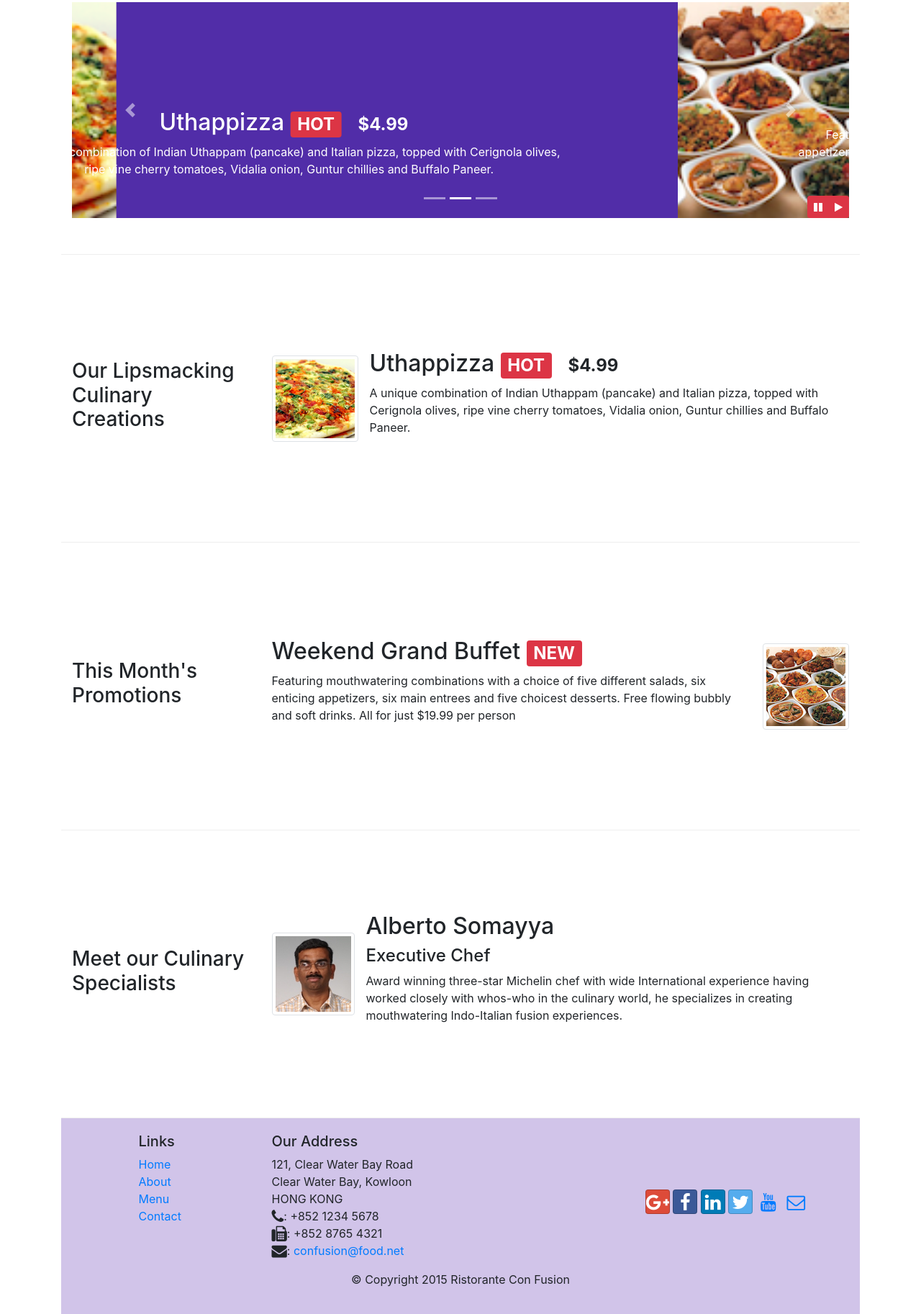
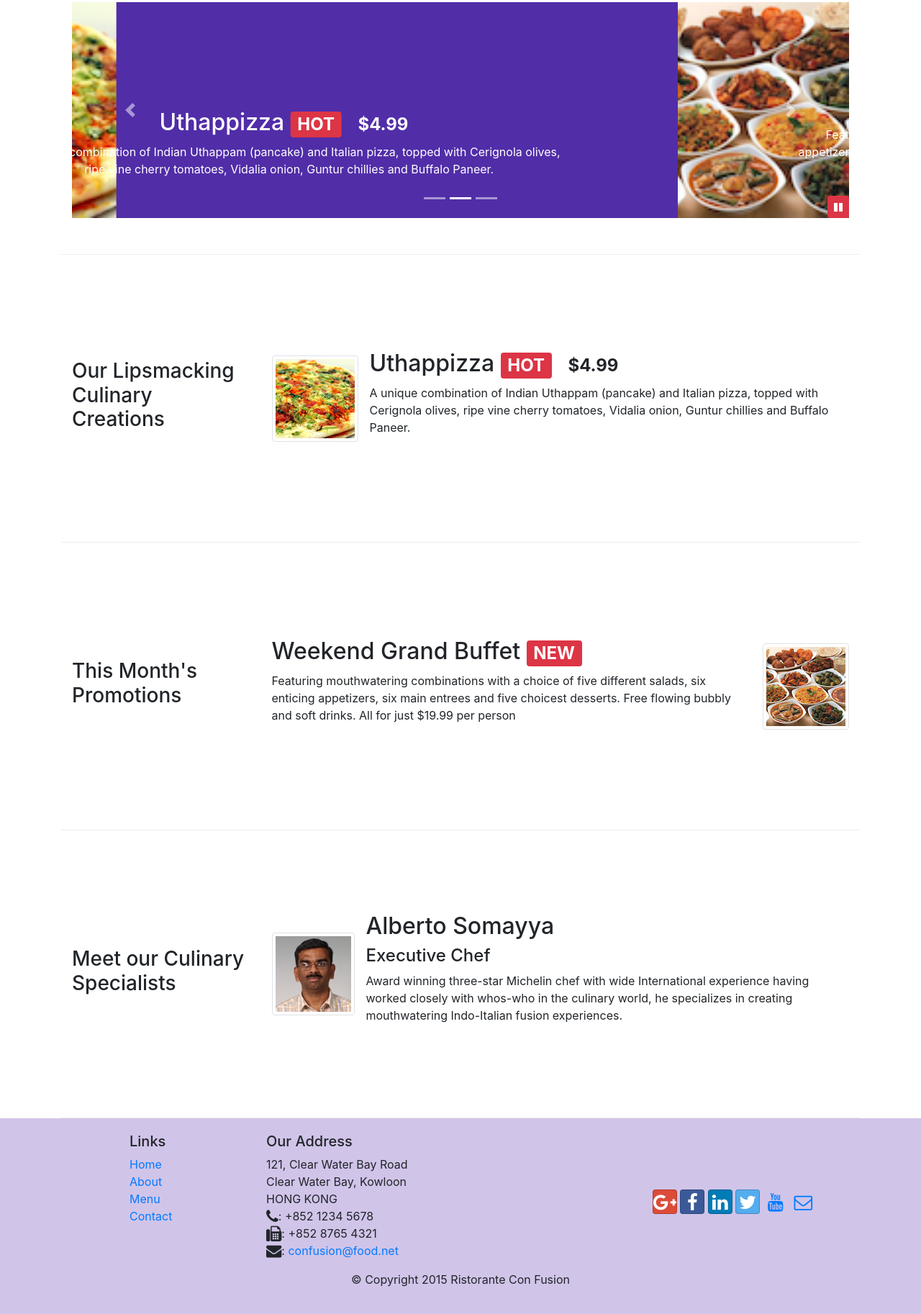
Before and after one commit to jsntcxy66/bootstrap4exercise, a website: page index.html in a window 1280 px wide. Shown: the part 381-2207 px from the top of the page at 72% size. Drawn offline with nearby package versions, Linux system fonts and the light colour scheme.

Commit message:
More Bootstrap JQuery

```diff
--- a/css/styles.css
+++ b/css/styles.css
@@ -60,7 +60,7 @@ body{
     min-height: 300px;
 }
 
-#carouselButtons{
+#carousel-button{
     right: 0px;
     position: absolute;
     bottom: 0px;
--- a/index.html
+++ b/index.html
@@ -240,14 +240,9 @@
                     <a class="carousel-control-next" href="#mycarousel" role="button" data-slide="next">
                         <span class="carousel-control-next-icon"></span>
                     </a>
-                    <div class="btn-group" id="carouselButtons">
-                        <button class="btn btn-danger btn-sm" id="carousel-pause">
+                    <button class="btn btn-danger btn-sm" id="carousel-button">
                         <span class="fa fa-pause"></span>
                     </button>
-                        <button class="btn btn-danger btn-sm" id="carousel-play">
-                            <span class="fa fa-play"></span>
-                        </button>
-                    </div>
                 </div>
             </div>
         </div>
@@ -307,7 +302,7 @@
                 </div>
             </div>
         </div>
-
+    </div>
     <footer class="footer">
         <div class="container">
             <div class="row">
@@ -380,11 +375,17 @@
     <script>
         $(document).ready(function () {
             $("#mycarousel").carousel({ interval: 2000 });
-                $("#carousel-pause").click(function () {
+            $("#carousel-button").click(function () {
+                if ($("#carousel-button").children("span").hasClass('fa-pause')) {
                     $("#mycarousel").carousel('pause');
-                });
-                $("#carousel-play").click(function () {
+                    $("#carousel-button").children("span").removeClass('fa-pause');
+                    $("#carousel-button").children("span").addClass('fa-play');
+                }
+                else if ($("#carousel-button").children("span").hasClass('fa-play')) {
                     $("#mycarousel").carousel('cycle');
+                    $("#carousel-button").children("span").removeClass('fa-play');
+                    $("#carousel-button").children("span").addClass('fa-pause');
+                }
             });
         })
     </script>
```
Lines whose indentation alone changed are shown as unchanged.
